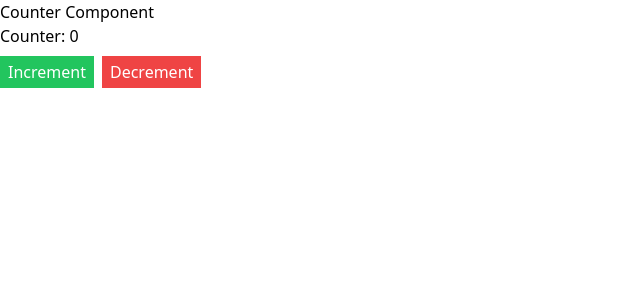
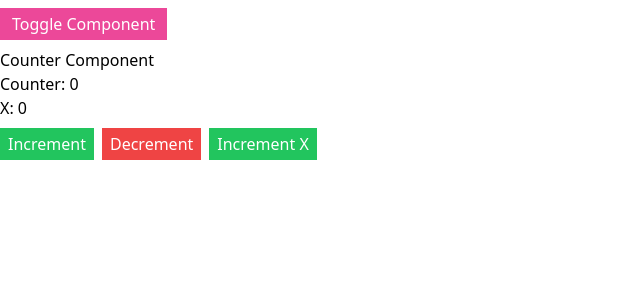
Before and after one commit to shaikh-akbar-96/React-leela-2, a React (Create React App) app: page / in a window 1280 px wide. Shown: the top 300 px of the page, without its empty margins (0-640 px from the left). Built offline with nearby package versions, Linux system fonts and the light colour scheme; the HTML template or start-up script is replaced by a standard one.

Commit message:
learnt about useEffect hook

```diff
--- a/src/App.js
+++ b/src/App.js
@@ -1,9 +1,23 @@
+import { useState } from "react";
 import Counter from "./components/Counter/Counter";
 
 function App() {
+  const [showCounter, setShowCounter] = useState(true);
+
+  function toggleHandler() {
+    setShowCounter(!showCounter);
+  }
   return (
     <div className="container mx-auto">
-      <Counter />
+      <div>
+        <button
+          className="bg-pink-500 text-white px-3 py-1 my-2"
+          onClick={toggleHandler}
+        >
+          Toggle Component
+        </button>
+      </div>
+      <div>{showCounter && <Counter />}</div>
     </div>
   );
 }
--- a/src/components/Counter/Counter.js
+++ b/src/components/Counter/Counter.js
@@ -1,29 +1,77 @@
-import { useState } from "react";
+import { useEffect, useRef, useState } from "react";
 
 export default function Counter() {
+  const isMounted = useRef(false);
   const [counter, setCounter] = useState(0);
-  function Increment() {
+  const [x, setX] = useState(0);
+
+  function increment() {
     setCounter(counter + 1);
   }
-  function Decrement() {
+  function decrement() {
     setCounter(counter - 1);
   }
+
+  //when componentDidMount and Update
+  useEffect(() => {
+    console.log("Fires on ComponentDidMount and Update");
+  });
+
+  //when componentDidMount only
+  useEffect(() => {
+    console.log("Fires on ComponentDidMount");
+  }, [counter]);
+
+  //when component unmounted and also update
+
+  useEffect(() => {
+    return () => {
+      console.log("Fires on componentWillUnmount and update");
+    };
+  });
+
+  // when component unmounted only
+
+  useEffect(() => {
+    return () => {
+      console.log("Fires on componentWillUnmount");
+    };
+  }, []);
+
+  // when component Update only
+
+  useEffect(() => {
+    if (isMounted.current) {
+      console.log("Fires ComponentDidUpdate");
+    } else {
+      isMounted.current = true;
+    }
+  });
+
   return (
     <div>
       <div className="">Counter Component</div>
       <div className="">Counter: {counter}</div>
+      <div className="">X: {x}</div>
       <div>
         <button
           className="bg-green-500 my-2 px-2 py-1 text-white"
-          onClick={Increment}
+          onClick={increment}
         >
           Increment
         </button>
         <button
           className="bg-red-500 my-2 mx-2 px-2 py-1 text-white"
-          onClick={Decrement}
+          onClick={decrement}
         >
           Decrement
+        </button>
+
+        <button
+          className="bg-green-500 my-2 px-2 py-1 text-white"
+          onClick={() => setX(x + 1)}
+        >
+          Increment X
         </button>
       </div>
     </div>
```
